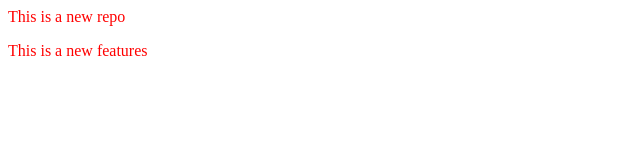
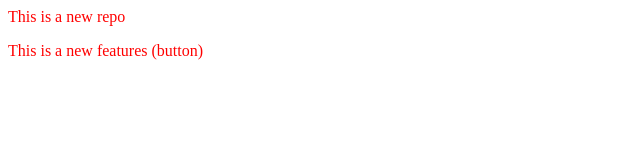
Before and after one commit to SomvatiNavrange/localrepo, a plain HTML site: page index.html in a window 1280 px wide. Shown: the full height of the page, 0-640 px from the left. Drawn offline with Linux system fonts and the light colour scheme.

```diff
--- a/index.html
+++ b/index.html
@@ -1,10 +1,5 @@
 <link rel="stylesheet" href="style.css">
 
-<P>
-    This is a new repo
-</P>
+<P> This is a new repo</P>
 
-<p>
-    This is a new features
-
-</p>
+<p>This is a new features (button)</p>
```
